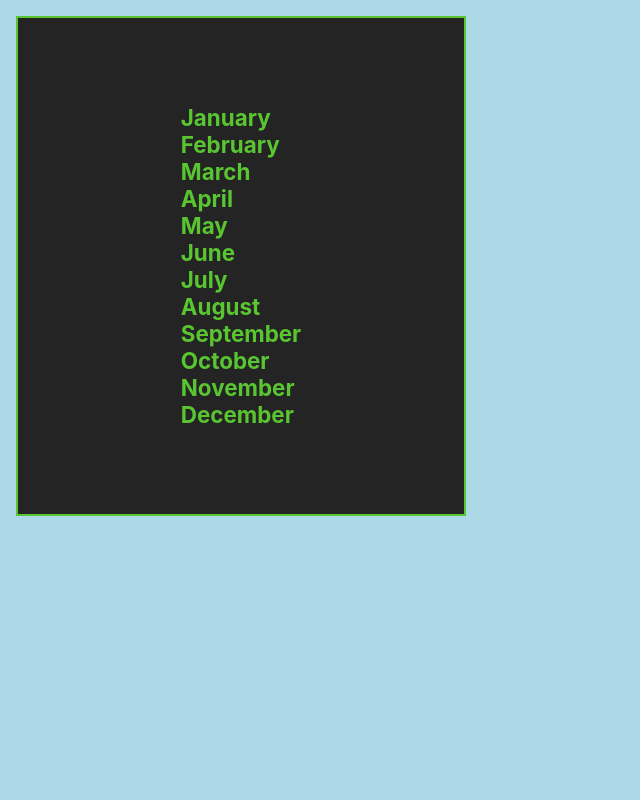
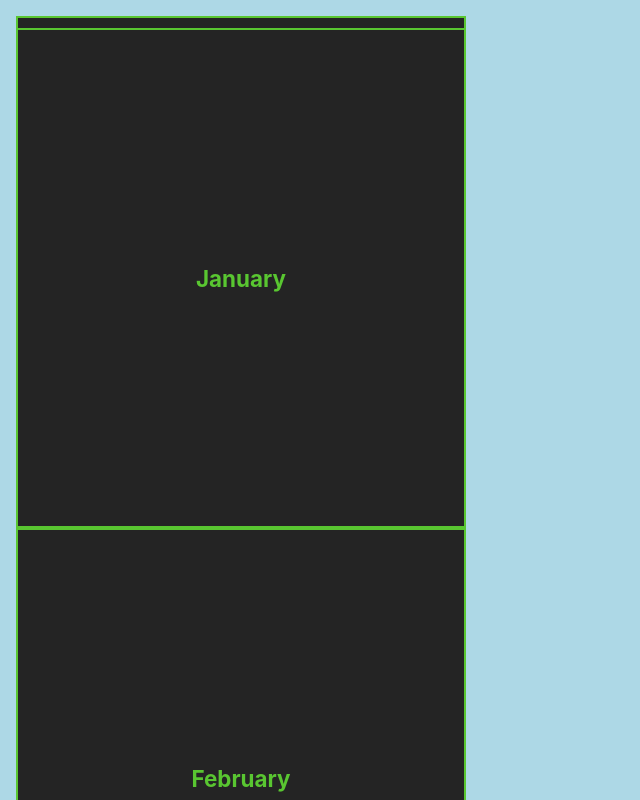
Before and after one commit to kayo12/Templates-example, a Next.js app in the folder calendar/: page / in a window 1280 px wide. Shown: the top 800 px of the page, without its empty margins (0-640 px from the left). Built offline with nearby package versions, Linux system fonts and the light colour scheme.

Commit message:
Subindo img de projetos

```diff
--- a/calendar/src/components/Mes.tsx
+++ b/calendar/src/components/Mes.tsx
@@ -1,7 +1,7 @@
 import Days from "./Days";
 
 interface MesAno {
-  mes?: number | string;
+  mes?: number | string ;
   ano?: number;
   horario?: number;
 }
@@ -21,9 +21,10 @@ export default function Mes(props?: MesAno) {
     "December",
   ];
   return (
-    <div className="blockMonth">
+    <div className="container">
         {month.map((current) => (
           <div className="Months">
+
               <span className="currentMonth" key={current}>
                 {current}
               </span>
--- a/calendar/src/pages/index.tsx
+++ b/calendar/src/pages/index.tsx
@@ -4,6 +4,7 @@ export default function Home() {
   return (
     <div className="table-calendar">
       <Calendar />
+
     </div>
   )
 }
--- a/calendar/src/styles/globals.css
+++ b/calendar/src/styles/globals.css
@@ -29,11 +29,10 @@ a {
   display: flex;
   justify-content: center;
   align-items: center;
-  flex-direction: column;
+  flex-direction: row;
   background-color: #242424;
   border: 2px solid #59c631;
   width: 450px;
-  height: 500px;
   padding: 10px;
 }
 
@@ -44,14 +43,23 @@ font-weight: bold;
 font-size: 1.4rem;
 }
 
-.containerWeeks{
-  width: 100%;
-  height: 100%;
+
+.Months{
+  display: flex;
+  justify-content: center;
+  align-items: center;
+  flex-direction: row;
+  background-color: #242424;
+  border: 2px solid #59c631;
+  width: 450px;
+  height: 500px;
+  padding: 10px;
 }
 
 .week{
     display: flex;
     justify-content: stretch;
+    flex-direction: column;
 }
 
 .days{
```
Also changed, not shown: calendar/src/components/Days.tsx (line endings or trailing spaces), 2 other files (tests, documents, lock files or other folders).
